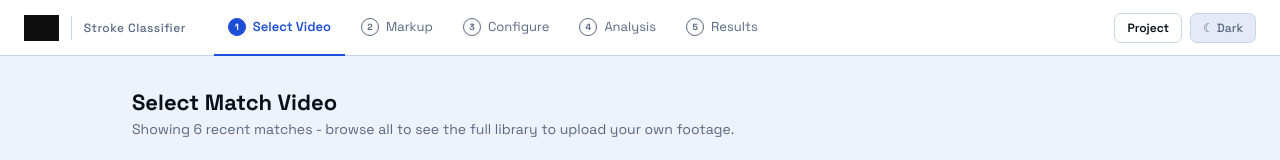
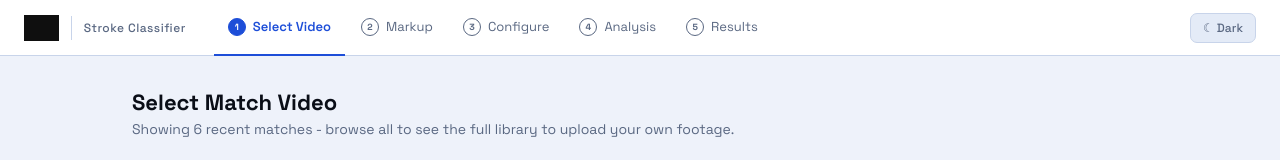
Before and after one commit to ahalp90/badminton_stroke_classification, a React app in the folder frontend/: page / in a window 1280 px wide. Shown: the top 160 px of the page. Built offline with nearby package versions, Linux system fonts and the light colour scheme; grey boxes are pictures that could not be loaded; the HTML template or start-up script is replaced by a standard one.

Commit message:
Hide Project showcase nav button until content is ready

```diff
--- a/frontend/hba-stroke-classifier/shared.jsx
+++ b/frontend/hba-stroke-classifier/shared.jsx
@@ -81,7 +81,7 @@ export function NavBar({ screen, onNavigate }) {
     { id: 'results',   label: 'Results' },
   ];
   const stepIndex = steps.findIndex(s => s.id === screen);
-  const projectActive = screen === 'project';
+  // const projectActive = screen === 'project'; // restore with the Project button below
 
   return (
     <nav style={{
@@ -146,7 +146,10 @@ export function NavBar({ screen, onNavigate }) {
         })}
       </div>
 
-      <button
+      {/* Project showcase button hidden until placeholder content is filled in.
+          The 'project' screen is unreachable while this is commented out (there
+          is no URL route to it). Uncomment to restore. */}
+      {/* <button
         onClick={() => onNavigate('project')}
         style={{
           background: projectActive ? t.blueDim : 'transparent',
@@ -163,7 +166,7 @@ export function NavBar({ screen, onNavigate }) {
         }}
       >
         Project
-      </button>
+      </button> */}
 
       <button
         onClick={() => setDark(d => !d)}
```
